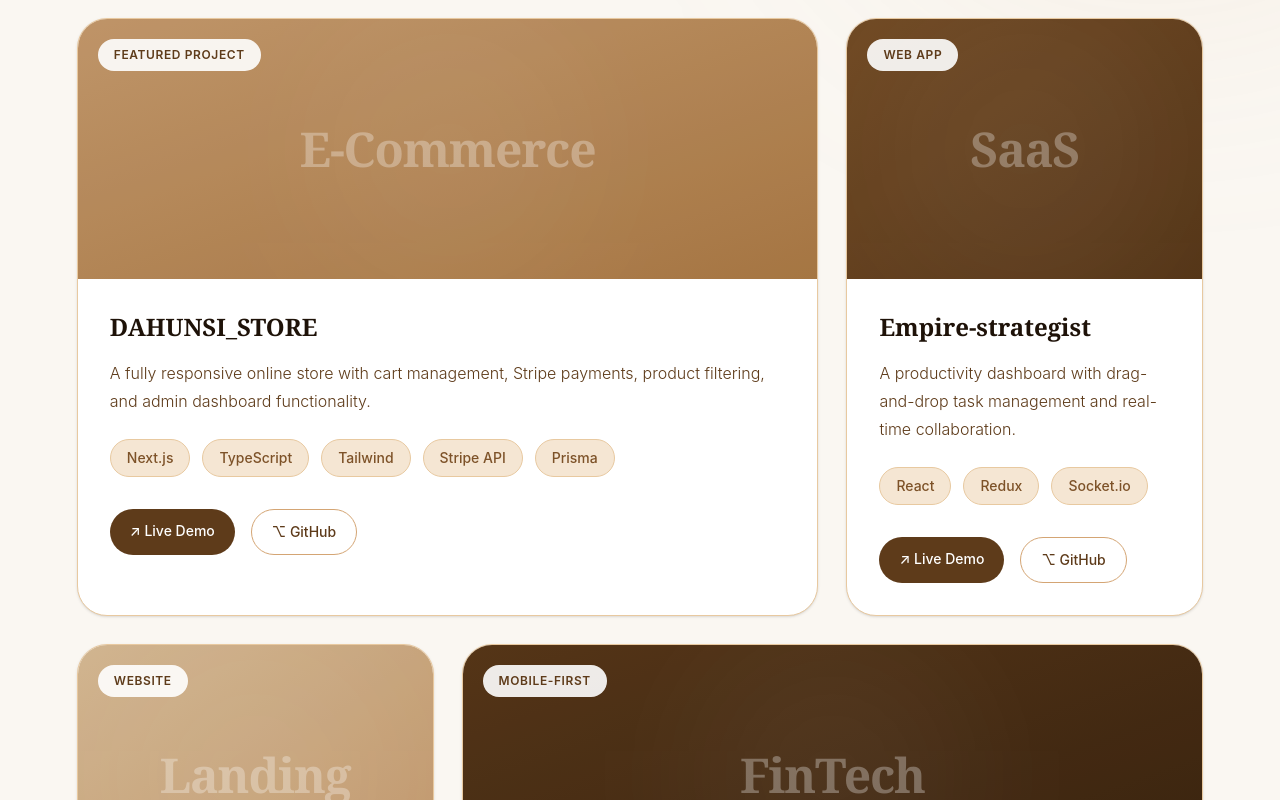
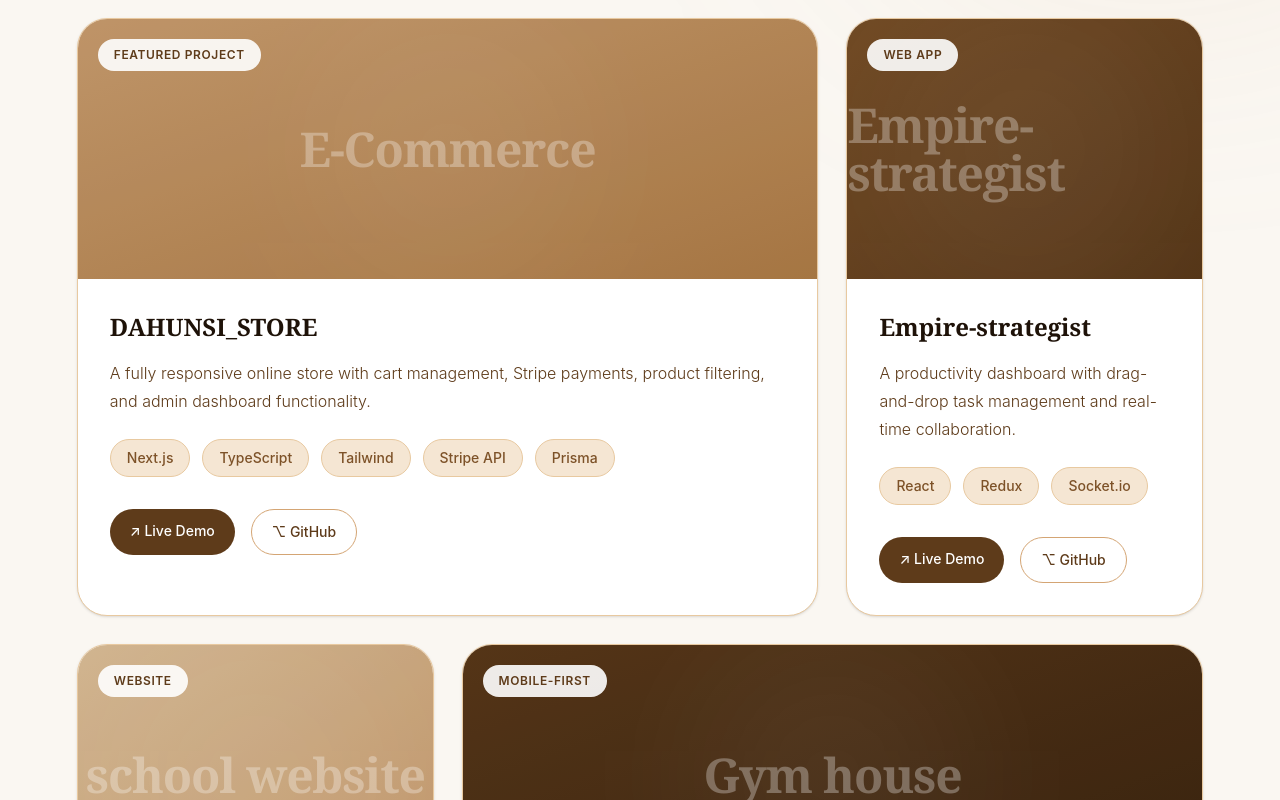
Before and after one commit to JAMES2021-CREATOR/my-portfolio, a React (Vite) app: page / in a window 1280 px wide. Shown: the part 3060-3860 px from the top of the page. Built offline with nearby package versions, Linux system fonts and the light colour scheme.

Commit message:
first commit

```diff
--- a/src/component/Projects.jsx
+++ b/src/component/Projects.jsx
@@ -18,7 +18,7 @@
   {
     title: "Empire-strategist",
     type: "Web App",
-    label: "SaaS",
+    label: "Empire-strategist",
     desc: "A productivity dashboard with drag-and-drop task management and real-time collaboration.",
     techs: ["React", "Redux", "Socket.io"],
     gradient: "from-[#7d5228] to-[#5e3b1a]",
@@ -29,7 +29,7 @@
   {
     title: "Alma Mater college",
     type: "Website",
-    label: "Landing",
+    label: "school website",
     desc: "A premium agency website with smooth animations, parallax scrolling and CMS integration.",
     techs: ["Next.js", "Framer Motion", "Sanity CMS"],
     gradient: "from-[#e8c9a0] to-[#d4a574]",
@@ -40,7 +40,7 @@
   {
     title: "Gym center",
     type: "Mobile-First",
-    label: "FinTech",
+    label: "Gym house",
     desc: "A finance tracker with charts, budgeting system and responsive mobile-first experience.",
     techs: ["React", "Chart.js", "Firebase", "SCSS", "PWA"],
     gradient: "from-[#5e3b1a] to-[#3e2610]",
```
